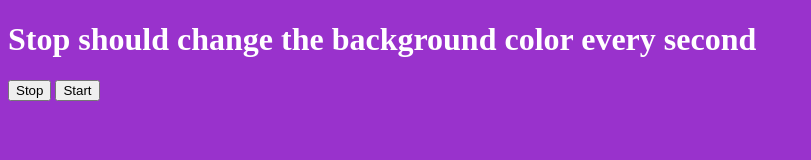
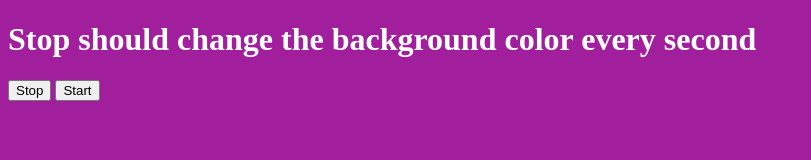
Before and after one commit to tinku06071999/dj-light, a plain HTML site: page index.html in a window 1280 px wide. Both pictures are taken after a click on the button "Start". Shown: the whole page, without its empty margins (0-811 px from the left). Drawn offline with Linux system fonts and the light colour scheme.

Commit message:
adding random hex genrate function

```diff
--- a/index.html
+++ b/index.html
@@ -14,46 +14,75 @@
     <button id="start">Start</button>
   </body>
   <script>
-    const colorArray = ['green', 'red', 'white', 'blue', 'orange', 'pink', 'purple',
-    'yellow', 'brown', 'black', 'cyan', 'magenta', 'violet', 'teal',
-    'maroon', 'navy', 'olive', 'skyblue', 'lime', 'turquoise', 'indigo',
-    'coral', 'gold', 'silver', 'orchid', 'salmon', 'tan', 'ivory',
-    'lavender', 'peru', 'plum', 'thistle', 'wheat', 'crimson', 'sienna',
-    'moccasin', 'cornflowerblue', 'darkorange', 'darkseagreen', 'forestgreen',
-    'indianred', 'lightcoral', 'lightpink', 'lightsalmon', 'mediumorchid',
-    'mediumvioletred', 'olivedrab', 'palevioletred', 'rosybrown', 'sandybrown',
-    'aliceblue', 'antiquewhite', 'aquamarine', 'azure', 'beige', 'bisque', 'blanchedalmond',
-    'burlywood', 'cadetblue', 'chartreuse', 'chocolate', 'cornsilk', 'crimson', 'darkcyan',
-    'darkgoldenrod', 'darkgray', 'darkkhaki', 'darkmagenta', 'darkolivegreen', 'darkorchid',
-    'darkred', 'darksalmon', 'darkslateblue', 'darkslategray', 'darkturquoise', 'darkviolet',
-    'deeppink', 'deepskyblue', 'dimgray', 'dodgerblue', 'firebrick', 'floralwhite', 'fuchsia',
-    'gainsboro', 'ghostwhite', 'goldenrod', 'greenyellow', 'honeydew', 'hotpink', 'indianred'
-   ]
+   //  const colorArray = ['green', 'red', 'white', 'blue', 'orange', 'pink', 'purple',
+   //  'yellow', 'brown', 'black', 'cyan', 'magenta', 'violet', 'teal',
+   //  'maroon', 'navy', 'olive', 'skyblue', 'lime', 'turquoise', 'indigo',
+   //  'coral', 'gold', 'silver', 'orchid', 'salmon', 'tan', 'ivory',
+   //  'lavender', 'peru', 'plum', 'thistle', 'wheat', 'crimson', 'sienna',
+   //  'moccasin', 'cornflowerblue', 'darkorange', 'darkseagreen', 'forestgreen',
+   //  'indianred', 'lightcoral', 'lightpink', 'lightsalmon', 'mediumorchid',
+   //  'mediumvioletred', 'olivedrab', 'palevioletred', 'rosybrown', 'sandybrown',
+   //  'aliceblue', 'antiquewhite', 'aquamarine', 'azure', 'beige', 'bisque', 'blanchedalmond',
+   //  'burlywood', 'cadetblue', 'chartreuse', 'chocolate', 'cornsilk', 'crimson', 'darkcyan',
+   //  'darkgoldenrod', 'darkgray', 'darkkhaki', 'darkmagenta', 'darkolivegreen', 'darkorchid',
+   //  'darkred', 'darksalmon', 'darkslateblue', 'darkslategray', 'darkturquoise', 'darkviolet',
+   //  'deeppink', 'deepskyblue', 'dimgray', 'dodgerblue', 'firebrick', 'floralwhite', 'fuchsia',
+   //  'gainsboro', 'ghostwhite', 'goldenrod', 'greenyellow', 'honeydew', 'hotpink', 'indianred'
+   // ]
     const body = document.querySelector('body');
     const startbutton = document.querySelector('#start');
     const stopbutton = document.querySelector('#stop');
-    let index = 0;
+    // let index = 0;
 
-   function startChange(colorArray){
-        console.log("startted");
-        body.style.backgroundColor = colorArray[index];
-        index++;
-        if(index >= colorArray.length){
-            index = 0;
-        }
+   // function startChange(colorArray){
+   //      console.log("startted");
+   //      body.style.backgroundColor = colorArray[index];
+   //      index++;
+   //      if(index >= colorArray.length){
+   //          index = 0;
+   //      }
 
+   //  }
+
+   //  function startInterval(){
+   //      console.log("startedd");
+   //      intervalId = setInterval(startChange,0,colorArray);
+   //  }
+   //  function stopInterval(){
+   //      console.log("Stopped");
+    //     clearInterval(intervalId);
+    // }
+
+    // startbutton.addEventListener('click',startInterval);
+    // stopbutton.addEventListener('click',stopInterval);
+
+    // now lets take an array of hex code of color and randmly genarete function
+
+const randomColor = function(){
+    const hex = '0123456789ABCDEF';
+    let color = '#';
+    for(let i=0;i<6;i++){
+        color += hex[Math.floor(Math.random() * 16)];
+    }
+    return color;
+}
+// console.log(randomColor())
+function startChange(){
+      body.style.backgroundColor = randomColor();
     }
 
     function startInterval(){
         console.log("startedd");
-        intervalId = setInterval(startChange,0,colorArray);
+        intervalId = setInterval(startChange,0,randomColor);
     }
     function stopInterval(){
         console.log("Stopped");
         clearInterval(intervalId);
+        intervalId =null;
     }
+   startbutton.addEventListener('click',startInterval);
+   stopbutton.addEventListener('click',stopInterval);
 
-    startbutton.addEventListener('click',startInterval);
-    stopbutton.addEventListener('click',stopInterval);
+
   </script>
 </html>
```
